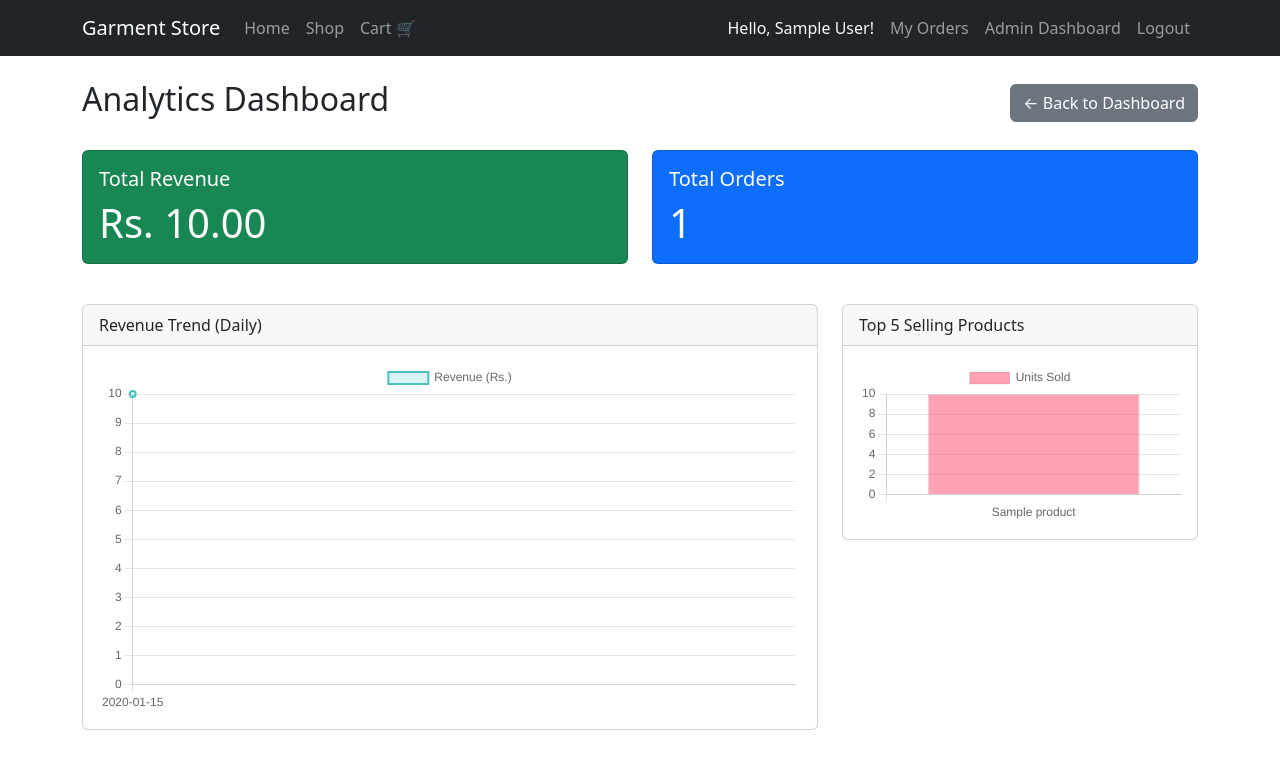
After one commit to Chamethya-dev/garment-ecommerce-platform, a Flask app: page /admin/analytics in a window 1280 px wide. The commit adds this page. Shown: the top 769 px of the page. Run offline with Flask 3, Linux system fonts and the light colour scheme; a user stored in the database is signed in; tables that the repository leaves empty hold one stand-in row (values such as "Sample post").

Commit message:
Sprint 9: Add Analytics Dashboard with Chart.js

```diff
--- a/app/admin.py
+++ b/app/admin.py
@@ -5,6 +5,7 @@ from werkzeug.utils import secure_filename
 from app import db
 from app.models import Product, Category, ProductVariant, ProductImage, Order, User
 from app.auth import admin_required
+from collections import defaultdict
 
 admin = Blueprint('admin', __name__, url_prefix='/admin')
 
@@ -19,8 +20,6 @@ def dashboard():
     total_categories = Category.query.count()
     total_orders = Order.query.count()
     low_stock_variants = ProductVariant.query.filter(ProductVariant.stock_quantity < 10).count()
-
-    # Get recent orders
     recent_orders = Order.query.order_by(Order.order_date.desc()).limit(10).all()
 
     return render_template('admin/dashboard.html',
@@ -49,27 +48,21 @@ def add_product():
         regular_price = request.form.get('regular_price')
         sale_price = request.form.get('sale_price') or None
 
-        new_product = Product(
-            name=name, category_id=category_id, description=description,
-            regular_price=regular_price, sale_price=sale_price
-        )
+        new_product = Product(name=name, category_id=category_id, description=description, regular_price=regular_price, sale_price=sale_price)
         db.session.add(new_product)
         db.session.commit()
 
-        # Handle Image Upload
         file = request.files.get('image')
         if file and allowed_file(file.filename):
             filename = secure_filename(file.filename)
             filepath = os.path.join(current_app.config['UPLOAD_FOLDER'], filename)
             file.save(filepath)
-
             img = ProductImage(product_id=new_product.product_id, image_url=filename, is_primary=True)
             db.session.add(img)
             db.session.commit()
 
         flash('Product added successfully!', 'success')
         return redirect(url_for('admin.products'))
-
     return render_template('admin/add_product.html', categories=categories)
 
 @admin.route('/category/add', methods=['POST'])
@@ -104,10 +97,8 @@ def order_detail(order_id):
 def update_order_status(order_id):
     order = Order.query.get_or_404(order_id)
     new_status = request.form.get('status')
-
     order.status = new_status
     db.session.commit()
-
     flash(f'Order #{order_id} status updated to {new_status}', 'success')
     return redirect(url_for('admin.order_detail', order_id=order_id))
 
@@ -115,8 +106,47 @@ def update_order_status(order_id):
 @login_required
 @admin_required
 def inventory():
-    # Get all variants with stock < 10 (low stock)
     low_stock = ProductVariant.query.filter(ProductVariant.stock_quantity < 10).all()
-    # Get all variants
     all_variants = ProductVariant.query.all()
     return render_template('admin/inventory.html', low_stock=low_stock, all_variants=all_variants)
+
+# --- NEW: ANALYTICS ROUTE ---
+@admin.route('/analytics')
+@login_required
+@admin_required
+def analytics():
+    # Get all orders (you can filter by status='Delivered' if you only want completed sales)
+    orders = Order.query.all()
+
+    total_revenue = sum(float(order.total_amount) for order in orders)
+    total_orders = len(orders)
+
+    # Calculate Revenue over time (grouped by date)
+    revenue_by_date = defaultdict(float)
+    for order in orders:
+        date_str = order.order_date.strftime('%Y-%m-%d')
+        revenue_by_date[date_str] += float(order.total_amount)
+
+    # Sort by date
+    sorted_dates = sorted(revenue_by_date.keys())
+    chart_labels = sorted_dates
+    chart_data = [revenue_by_date[date] for date in sorted_dates]
+
+    # Calculate Top Selling Products
+    product_sales = defaultdict(int)
+    for order in orders:
+        for item in order.items:
+            product_sales[item.variant.product.name] += item.quantity
+
+    # Sort and get top 5
+    sorted_products = sorted(product_sales.items(), key=lambda x: x[1], reverse=True)[:5]
+    top_product_labels = [p[0] for p in sorted_products]
+    top_product_data = [p[1] for p in sorted_products]
+
+    return render_template('admin/analytics.html',
+                           total_revenue=total_revenue,
+                           total_orders=total_orders,
+                           chart_labels=chart_labels,
+                           chart_data=chart_data,
+                           top_product_labels=top_product_labels,
+                           top_product_data=top_product_data)
--- /dev/null
+++ b/app/templates/admin/analytics.html
@@ -0,0 +1,96 @@
+{% extends "base.html" %}
+{% block title %}Analytics Dashboard{% endblock %}
+{% block content %}
+<div class="d-flex justify-content-between align-items-center mb-4">
+    <h2>Analytics Dashboard</h2>
+    <a href="{{ url_for('admin.dashboard') }}" class="btn btn-secondary">← Back to Dashboard</a>
+</div>
+
+<!-- Summary Cards -->
+<div class="row mb-4">
+    <div class="col-md-6">
+        <div class="card text-white bg-success mb-3">
+            <div class="card-body">
+                <h5 class="card-title">Total Revenue</h5>
+                <p class="card-text display-6">Rs. {{ "%.2f"|format(total_revenue) }}</p>
+            </div>
+        </div>
+    </div>
+    <div class="col-md-6">
+        <div class="card text-white bg-primary mb-3">
+            <div class="card-body">
+                <h5 class="card-title">Total Orders</h5>
+                <p class="card-text display-6">{{ total_orders }}</p>
+            </div>
+        </div>
+    </div>
+</div>
+
+<!-- Charts Row -->
+<div class="row">
+    <!-- Revenue Trend Chart -->
+    <div class="col-md-8">
+        <div class="card mb-4">
+            <div class="card-header">Revenue Trend (Daily)</div>
+            <div class="card-body">
+                <canvas id="revenueChart"></canvas>
+            </div>
+        </div>
+    </div>
+
+    <!-- Top Products Chart -->
+    <div class="col-md-4">
+        <div class="card mb-4">
+            <div class="card-header">Top 5 Selling Products</div>
+            <div class="card-body">
+                <canvas id="topProductsChart"></canvas>
+            </div>
+        </div>
+    </div>
+</div>
+
+<!-- Chart.js Scripts -->
+<script src="https://cdn.jsdelivr.net/npm/chart.js"></script>
+<script>
+    // Revenue Line Chart
+    const ctxRevenue = document.getElementById('revenueChart').getContext('2d');
+    new Chart(ctxRevenue, {
+        type: 'line',
+        data: {
+            labels: {{ chart_labels | tojson }},
+            datasets: [{
+                label: 'Revenue (Rs.)',
+                data: {{ chart_data | tojson }},
+                borderColor: 'rgba(75, 192, 192, 1)',
+                backgroundColor: 'rgba(75, 192, 192, 0.2)',
+                borderWidth: 2,
+                fill: true,
+                tension: 0.3
+            }]
+        },
+        options: { responsive: true, scales: { y: { beginAtZero: true } } }
+    });
+
+    // Top Products Bar Chart
+    const ctxProducts = document.getElementById('topProductsChart').getContext('2d');
+    new Chart(ctxProducts, {
+        type: 'bar',
+        data: {
+            labels: {{ top_product_labels | tojson }},
+            datasets: [{
+                label: 'Units Sold',
+                data: {{ top_product_data | tojson }},
+                backgroundColor: [
+                    'rgba(255, 99, 132, 0.6)',
+                    'rgba(54, 162, 235, 0.6)',
+                    'rgba(255, 206, 86, 0.6)',
+                    'rgba(75, 192, 192, 0.6)',
+                    'rgba(153, 102, 255, 0.6)'
+                ],
+                borderWidth: 1
+            }]
+        },
+        options: { responsive: true, scales: { y: { beginAtZero: true, ticks: { stepSize: 1 } } } }
+    });
+</script>
+{% endblock %}
--- a/app/templates/admin/dashboard.html
+++ b/app/templates/admin/dashboard.html
@@ -41,6 +41,7 @@
     <a href="{{ url_for('admin.add_product') }}" class="btn btn-primary">Add New Product</a>
     <a href="{{ url_for('admin.orders') }}" class="btn btn-info">View All Orders</a>
     <a href="{{ url_for('admin.inventory') }}" class="btn btn-warning">Check Inventory</a>
+    <a href="{{ url_for('admin.analytics') }}" class="btn btn-success">View Analytics</a>
 </div>
 
 <!-- Recent Orders -->
```
